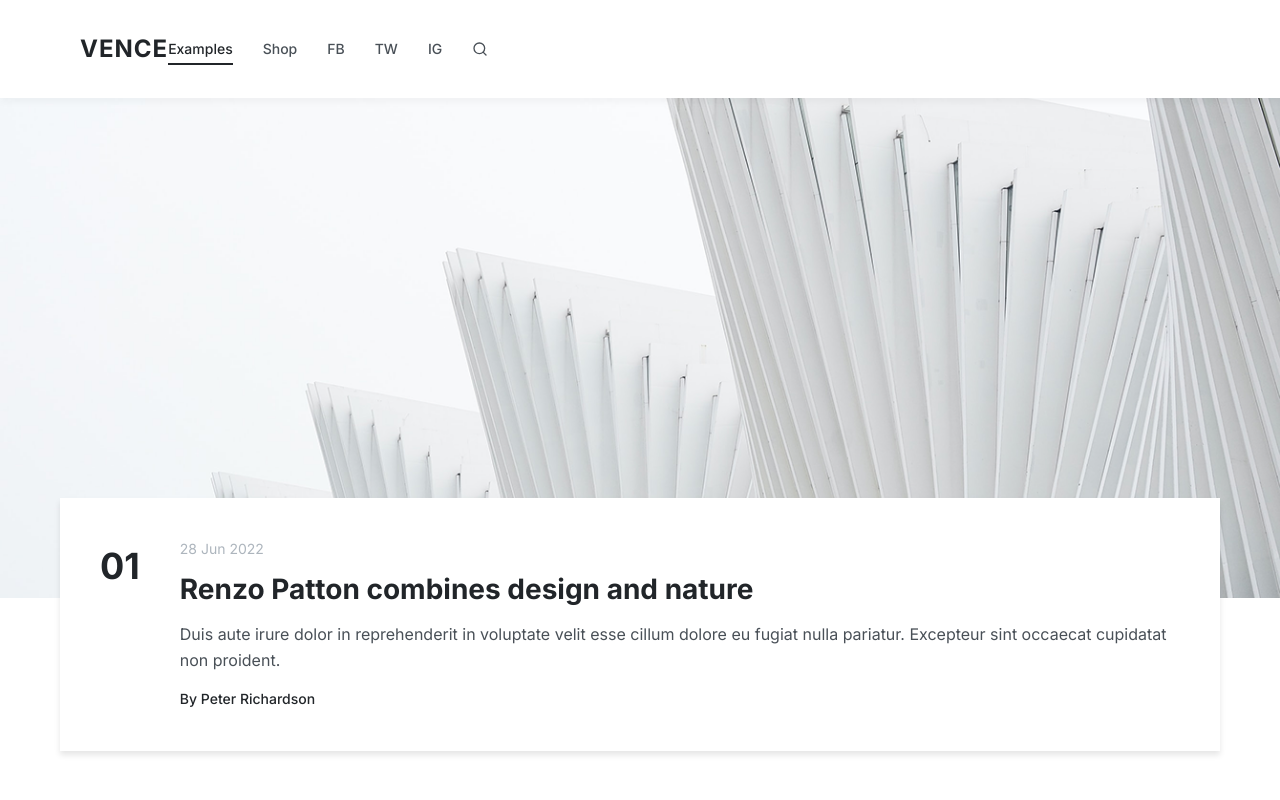
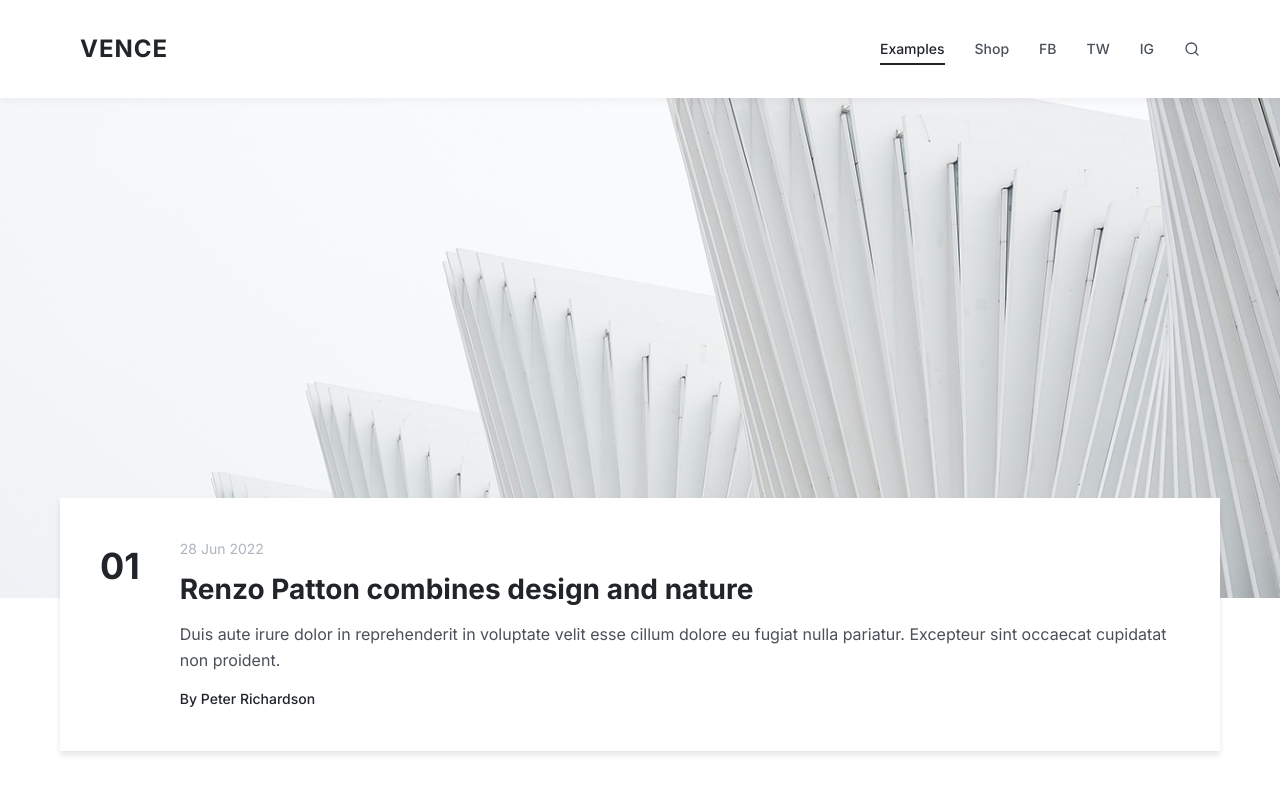
Before and after one commit to KrizPay-Project/blogs_1st_page, a plain HTML site: page index.html in a window 1280 px wide. Shown: the top 800 px of the page. Drawn offline with Linux system fonts and the light colour scheme.

Commit message:
Update style.css

```diff
--- a/style.css
+++ b/style.css
@@ -64,11 +64,10 @@
   .navbar {
     display: flex;
     align-items: center;
-    justify-content:space-betweeen;
     background-color: white;
+    justify-content: space-between;
     padding: 10px 20px;
     width: 100%;
-    max-width: 100vw;
 }
 
   .logo {
@@ -432,6 +431,7 @@
     }
 }
 
+
   /* Responsive Styles */
   @media (max-width: 1024px) {
     .hero-image {
```
